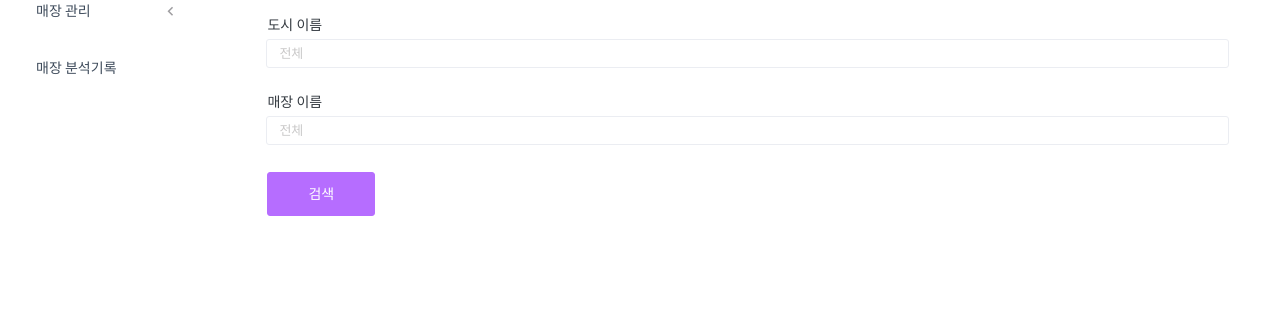
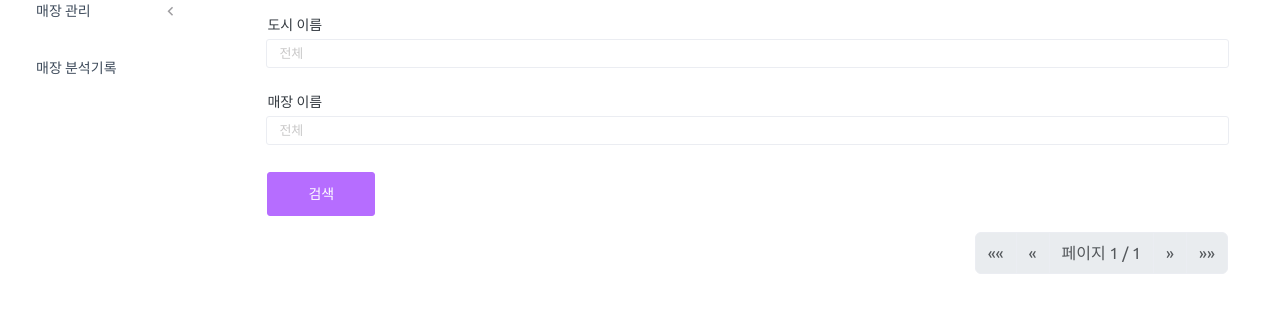
Before and after one commit to TGoddessana/pcbang-analyzer, a Django app: page /analyze-history-list in a window 1280 px wide. Shown: the part 142-455 px from the top of the page. Run offline with Django 5.2, Linux system fonts and the light colour scheme; the visitor is signed in with stand-in values (Sample User, id 1); data that the repository does not hold is empty; parts of the project's set-up code (start-up, migrations or seed data) failed here and were passed over; some libraries are stand-ins or nearby versions.

Commit message:
페이지네이션 되돌림

```diff
--- a/templates/analyzer/analyze-history-list.html
+++ b/templates/analyzer/analyze-history-list.html
@@ -60,7 +60,69 @@
                             </table>
                         </div>
                     {% endfor %}
-
+                    <nav aria-label="Page navigation" class="d-flex justify-content-end mt-3">
+                        <ul class="pagination">
+                            {% if page_obj.has_previous %}
+                                <li class="page-item">
+                                    <a class="page-link"
+                                       href="?page=1&city_name={{ city_name }}&pcbang_name={{ pcbang_name }}"
+                                       aria-label="First">
+                                        <span aria-hidden="true">&laquo;&laquo;</span>
+                                    </a>
+                                </li>
+                                <li class="page-item">
+                                    <a class="page-link"
+                                       href="?page={{ page_obj.previous_page_number }}&city_name={{ city_name }}&pcbang_name={{ pcbang_name }}"
+                                       aria-label="Previous">
+                                        <span aria-hidden="true">&laquo;</span>
+                                    </a>
+                                </li>
+                            {% else %}
+                                <li class="page-item disabled">
+                                <span class="page-link" aria-label="First">
+                                    <span aria-hidden="true">&laquo;&laquo;</span>
+                                </span>
+                                </li>
+                                <li class="page-item disabled">
+                                <span class="page-link" aria-label="Previous">
+                                    <span aria-hidden="true">&laquo;</span>
+                                </span>
+                                </li>
+                            {% endif %}
+                            <li class="page-item disabled">
+                            <span class="page-link">
+                                페이지 {{ page_obj.number }} / {{ page_obj.paginator.num_pages }}
+                            </span>
+                            </li>
+                            {% if page_obj.has_next %}
+                                <li class="page-item">
+                                    <a class="page-link"
+                                       href="?page={{ page_obj.next_page_number }}&city_name={{ city_name }}&pcbang_name={{ pcbang_name }}"
+                                       aria-label="Next">
+                                        <span aria-hidden="true">&raquo;</span>
+                                    </a>
+                                </li>
+                                <li class="page-item">
+                                    <a class="page-link"
+                                       href="?page={{ page_obj.paginator.num_pages }}&city_name={{ city_name }}&pcbang_name={{ pcbang_name }}"
+                                       aria-label="Last">
+                                        <span aria-hidden="true">&raquo;&raquo;</span>
+                                    </a>
+                                </li>
+                            {% else %}
+                                <li class="page-item disabled">
+                                <span class="page-link" aria-label="Next">
+                                    <span aria-hidden="true">&raquo;</span>
+                                </span>
+                                </li>
+                                <li class="page-item disabled">
+                                <span class="page-link" aria-label="Last">
+                                    <span aria-hidden="true">&raquo;&raquo;</span>
+                                </span>
+                                </li>
+                            {% endif %}
+                        </ul>
+                    </nav>
                 </div>
             </div>
         </div>
```
